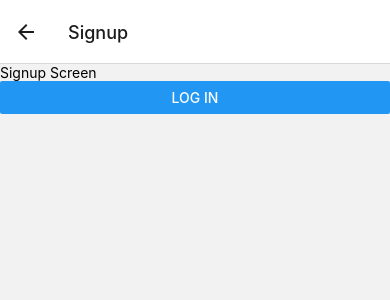
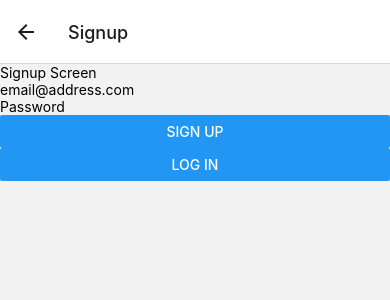
Before and after one commit to Rooksac/DatingApp-Frontend, a React Native app: screen /Signup in a window 390 px wide. Shown: the top 300 px of the page. Built offline with nearby package versions, Linux system fonts and the light colour scheme.

Commit message:
Login, Signup, Logout

```diff
--- a/App.js
+++ b/App.js
@@ -28,15 +28,6 @@ function AuthStack() {
 function AuthenticatedStack() {
   return (
     <Tab.Navigator>
-    <Tab.Screen
-      name="Login"
-      component={LoginScreen}
-      options={{
-        tabBarIcon: ({ color, size }) => (
-          <Ionicons name="log-in" color={color} size={size} />
-        ),
-      }}
-    />
       <Tab.Screen
         name="Home"
         component={HomeScreen}
@@ -74,7 +65,7 @@ function AuthenticatedStack() {
         }}
       />
     </Tab.Navigator>
-  )
+  );
 }
 
 export default function App() {
@@ -97,7 +88,6 @@ export default function App() {
         {session && session.user ? <AuthenticatedStack /> : <AuthStack />}
       </NavigationContainer>
     </>
-
   );
 }
 
--- a/screens/LoginScreen.js
+++ b/screens/LoginScreen.js
@@ -1,4 +1,4 @@
-import { useEffect, useState } from "react";
+import { useState } from "react";
 import { View, Text, Alert, StyleSheet, Button, TextInput } from "react-native";
 import { supabase } from "../api/supabase";
 
@@ -6,18 +6,6 @@ function LoginScreen({ navigation }) {
   const [email, setEmail] = useState("");
   const [password, setPassword] = useState("");
   const [loading, setLoading] = useState(false);
-
-  const [session, setSession] = useState(null);
-
-  useEffect(() => {
-    supabase.auth.getSession().then(({ data: { session } }) => {
-      setSession(session);
-    });
-
-    supabase.auth.onAuthStateChange((_event, session) => {
-      setSession(session);
-    });
-  }, []);
 
   async function signInWithEmail() {
     setLoading(true);
@@ -51,12 +39,11 @@ function LoginScreen({ navigation }) {
           autoCapitalize="none"
         />
         <Button
-          title="Sign in"
+          title="Sign In"
           disabled={loading}
           onPress={() => signInWithEmail()}
         />
         <Button title="Sign Up" onPress={() => navigation.replace("Signup")} />
-        {session && session.user && <Text>{session.user.id}</Text>}
       </View>
     </>
   );
--- a/screens/SettingsScreen.js
+++ b/screens/SettingsScreen.js
@@ -1,7 +1,15 @@
-import { Text } from "react-native";
+import { Text, Button } from "react-native";
+import { supabase } from "../api/supabase";
 
 function SettingsScreen() {
-  return <Text>Settings Screen</Text>;
+  return (
+    <>
+  <Text>Settings Screen</Text>
+  <Button title="Sign Out" onPress={() => supabase.auth.signOut()} />
+    </>
+  )
+
+
 }
 
 export default SettingsScreen;
--- a/screens/SignupScreen.js
+++ b/screens/SignupScreen.js
@@ -1,10 +1,52 @@
-import { View, Text, Button } from "react-native";
+import { useState } from "react";
+import { View, Text, Button, TextInput, Alert } from "react-native";
+import { supabase } from "../api/supabase";
+
 
 function SignupScreen({ navigation }) {
+  const [email, setEmail] = useState("");
+  const [password, setPassword] = useState("");
+  const [loading, setLoading] = useState(false);
+
+  async function signUpWithEmail() {
+    setLoading(true)
+    const {
+      data: { session },
+      error,
+    } = await supabase.auth.signUp({
+      email: email,
+      password: password,
+    })
+
+    if (error) Alert.alert(error.message)
+    if (!session) Alert.alert('Please check your inbox for email verification!')
+    setLoading(false)
+  }
+
   return (
     <>
     <View>
       <Text>Signup Screen</Text>
+      <TextInput
+          label="Email"
+          onChangeText={(text) => setEmail(text)}
+          value={email}
+          placeholder="email@address.com"
+          autoCapitalize="none"
+        />
+        <TextInput
+          label="Password"
+          onChangeText={(text) => setPassword(text)}
+          value={password}
+          secureTextEntry={true}
+          placeholder="Password"
+          autoCapitalize="none"
+        />
+        <Button
+          title="Sign Up"
+          disabled={loading}
+          onPress={() => signUpWithEmail()}
+        />
       <Button title="Log In" onPress={() =>navigation.replace('Login')} />
       </View>
     </>
```
Lines whose indentation alone changed are shown as unchanged.
